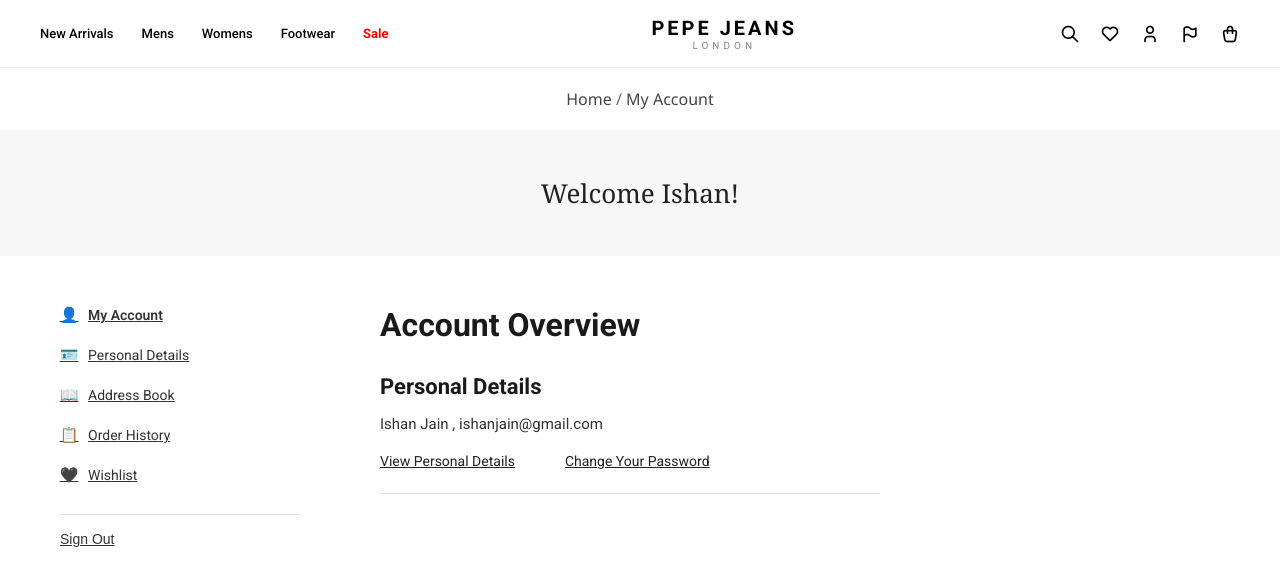
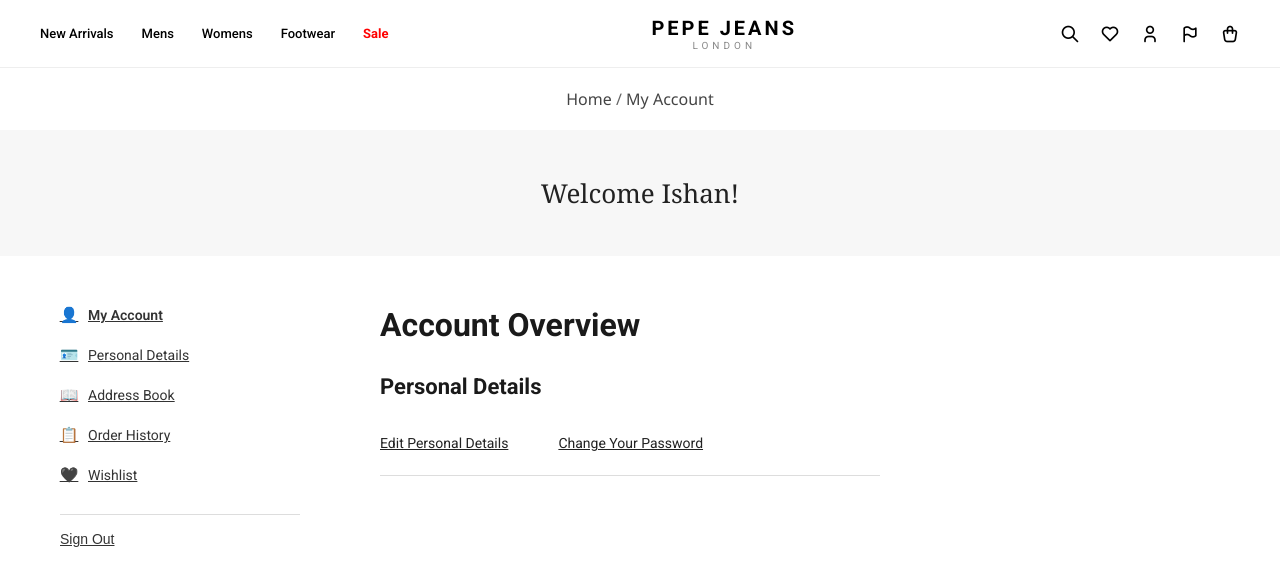
Before and after one commit to Ishan25jain/ecommerce-website, a React (Vite) app: page /account in a window 1280 px wide. Shown: the top 586 px of the page. Built offline with nearby package versions, Linux system fonts and the light colour scheme; what country-state-city would draw is missing.

Commit message:
describe your change here

```diff
--- a/src/AccountOverview.jsx
+++ b/src/AccountOverview.jsx
@@ -3,9 +3,6 @@
 
 function AccountOverview() {
   const [user, setUser] = useState({
-    firstName: 'Ishan',
-    lastName: 'Jain',
-    email: 'ishanjain@gmail.com'
   })
 
   useEffect(() => {
@@ -25,10 +22,10 @@
       <section className="account-section">
         <h2 className="account-section-title">Personal Details</h2>
         <p className="account-details-text">
-          {user.firstName} {user.lastName} , {user.email}
+          {user.firstName} {user.lastName}  {user.email}
         </p>
         <div className="account-links">
-          <Link to="/account/personal-details">View Personal Details</Link>
+          <Link to="/account/personal-details">Edit Personal Details</Link>
           <Link to="/account/personal-details">Change Your Password</Link>
         </div>
       </section>
```
